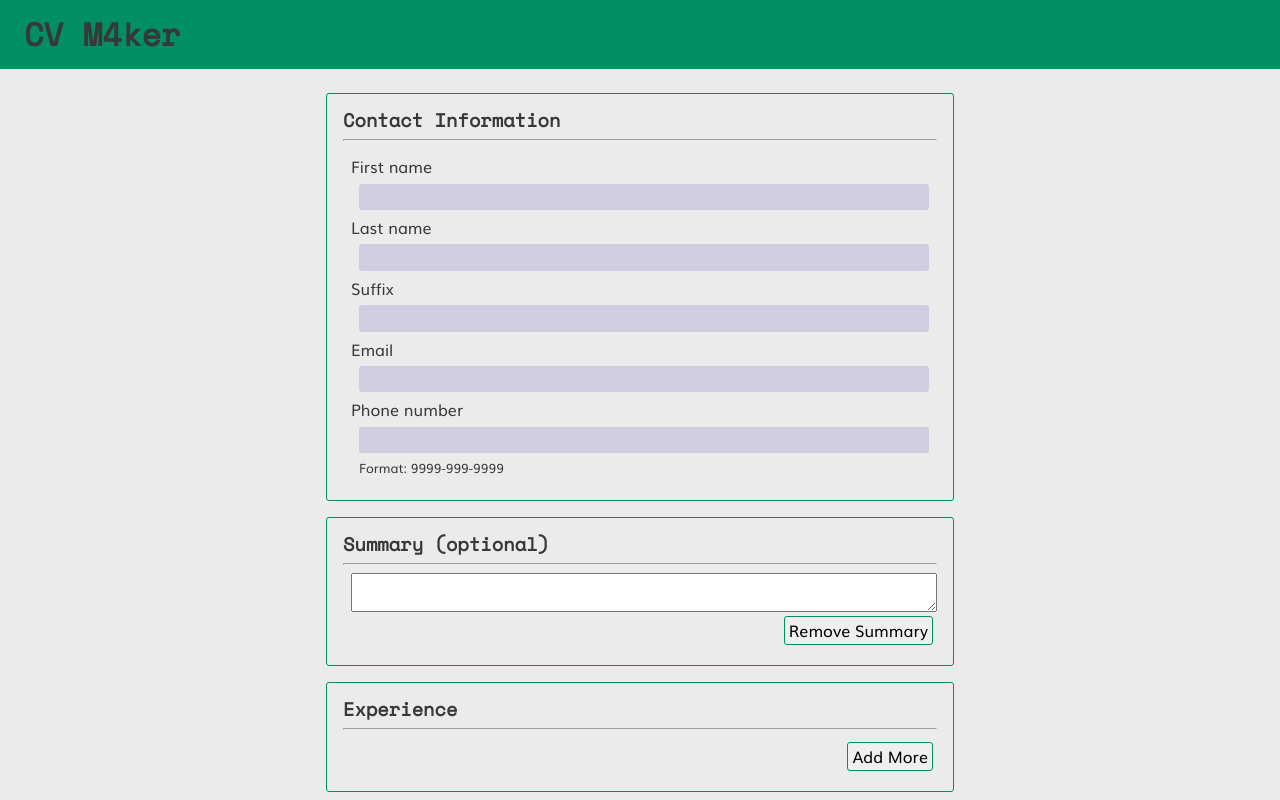
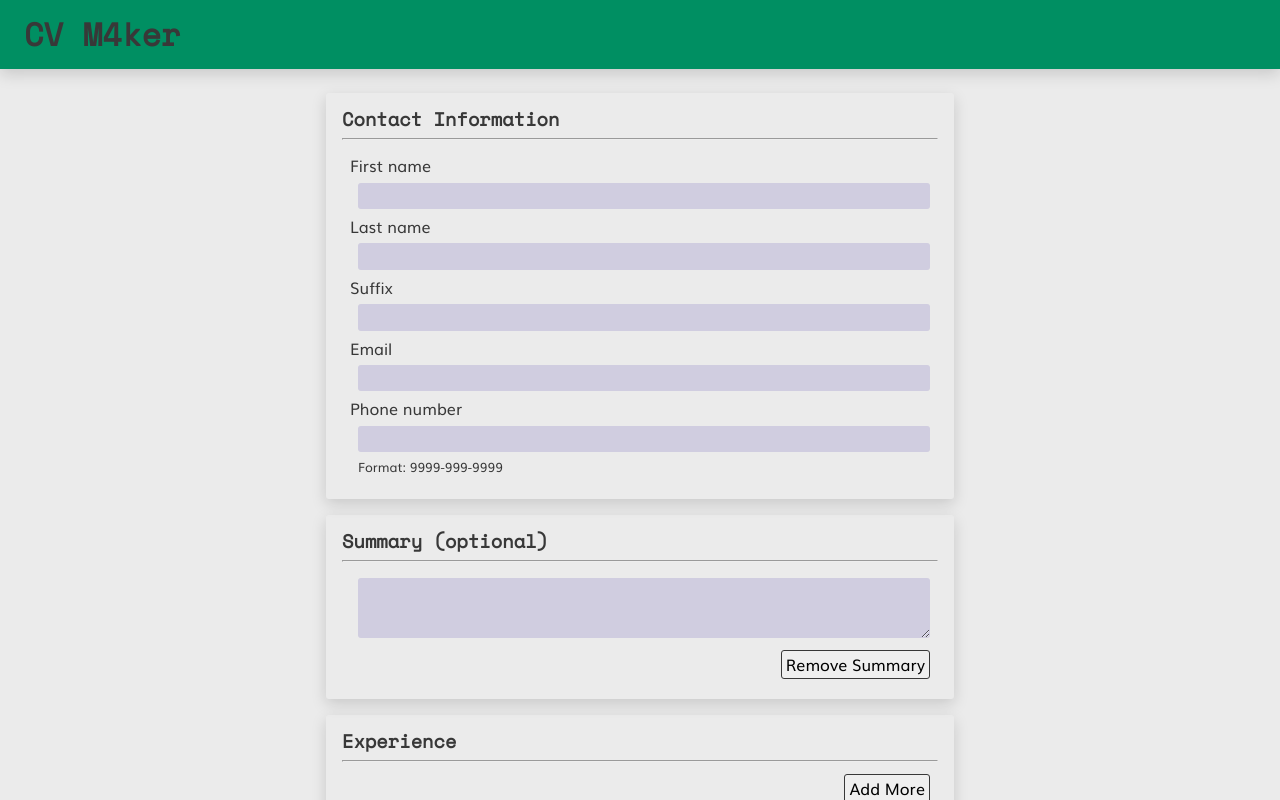
Before and after one commit to mrjgamboa/cv-project, a React (Create React App) app: page / in a window 1280 px wide. Built offline with nearby package versions, Linux system fonts and the light colour scheme.

Commit message:
commit before adding setStateV2

```diff
--- a/src/components/cv-form/CVForm.js
+++ b/src/components/cv-form/CVForm.js
@@ -52,7 +52,6 @@ class CVForm extends Component {
 
     if (section === 'contact') {
       sectionValue = this.state.contact;
-
       this.setState({
         ...this.state,
         [section]: {
@@ -60,11 +59,33 @@ class CVForm extends Component {
           [name]: value,
         },
       });
+    } else if (section === 'summary') { // turn this one into else?
+      sectionValue = this.state.summary;
+
     } else if (section === 'experience') {
       sectionValue = this.state.experience;
+    } else if (section === 'education') {
+      sectionValue = this.state.education;
     } else {
-      sectionValue = this.state.education;
+      sectionValue = this.state.skills;
     }
+    /* else
+    const id = e.target.parentElement.id;
+    const setStateV2 = (secVal) => {
+      const targetObject = (object) => object.id === id;
+      const objectIndex = secVal.findIndex(targetObject);
+      this.setState({
+        ...this.state,
+        [section]: [
+          ...secVal,
+          secVal[objectIndex] = {
+            ...secVal[objectIndex],
+            [name]: value,
+          }
+        ],
+      });
+    };
+    */
   }
 
   removeSummary = () => {
@@ -86,16 +107,16 @@ class CVForm extends Component {
 
   render() {
     const {
-      summary, contact,experience, education, data, skills,
+      summary, contact,experience, education, skills, data,
     } = this.state;
 
-    console.log(this.state.contact); // temporary console
-    console.log(experience.length, education.length) // temporary console
+    console.log(this.state); // temporary console
 
     return (
       <div>
         <form
           className={styles.CVForm}
+          id='cvM4kerForm'
           noValidate
         >
           <section id='contact'>
@@ -155,8 +176,13 @@ class CVForm extends Component {
             <hr />
             {summary.map((content, index) => {
               return (
-                <div key='content.id'>
-                  <textarea /> { /* or input that can grow */}
+                <div key={content.id} id={content.id}>
+                  <textarea
+                    form='cvM4kerForm'
+                    name='summary'
+                    value={content.text}
+                    onChange={this.handleChange}
+                  ></textarea>
                   <button
                     type='button'
                     className={styles.delete}
@@ -175,7 +201,6 @@ class CVForm extends Component {
           <section id='experience'>
             <h2>Experience</h2>
             <hr />
-            {console.log(experience)} {/*delete this*/}
             {experience.map((exp, index) => {
               return (
                 <div key={exp.id}>
--- a/src/styles/index.css
+++ b/src/styles/index.css
@@ -3,6 +3,7 @@
   --onyx: hsl(0, 0%, 22%);
   --ufoGreen: hsl(161, 100%, 28%);
   --languidLavender: hsl(249, 23%, 84%);
+  --mediumVermilion: #D45335;
 }
 
 *,
--- a/src/styles/modules/Header.module.css
+++ b/src/styles/modules/Header.module.css
@@ -1,5 +1,6 @@
 .Header {
   background-color: var(--ufoGreen);
+  box-shadow: rgba(0, 0, 0, 0.15) 0px 5px 15px 0px;
   padding: 1rem 1.5rem;
 }
 
--- a/src/styles/modules/cv-form/CVForm.module.css
+++ b/src/styles/modules/cv-form/CVForm.module.css
@@ -8,8 +8,8 @@
 }
 
 .CVForm section {
-  border: 1px solid var(--ufoGreen);
   border-radius: 3px;
+  box-shadow: rgba(0, 0, 0, 0.15) 0px 5px 15px 0px;
   margin: .5rem 0rem;
   max-width: calc(500px + 10vw);
   padding: 1rem;
@@ -35,7 +35,8 @@
   margin: .5rem 0;
 }
 
-.CVForm input {
+.CVForm input,
+.CVForm textarea {
   background-color: var(--languidLavender);
   border: 0;
   border-radius: 3px;
@@ -47,35 +48,47 @@
   padding: .25rem;
 }
 
+.CVForm textarea {
+  margin: .5rem;
+  min-height: 60px;
+  line-height: 1.4;
+  resize: vertical;
+}
+
 .CVForm small {
   margin: .5rem 0 .5rem .5rem;
 }
 
 .CVForm button {
-  border: 1px solid var(--ufoGreen);
+  border: 1px solid var(--onyx);
   border-radius: 3px;
   cursor: pointer;
   float: right;
-  margin: .25rem;
+  margin: .25rem .5rem .25rem .25rem;
   padding: .25rem;
 }
 
 .CVForm .delete {
-  margin: .25rem .25rem .25rem auto;
+  margin: .25rem .5rem .25rem auto;
 }
 
 .CVForm input:focus,
+.CVForm textarea:focus,
 .CVForm button:focus-visible {
   outline: 2px solid var(--ufoGreen);
 }
 
+.CVForm .delete:focus-visible {
+  outline: 2px solid var(--mediumVermilion);
+}
+
 .CVForm button:hover {
   background-color: var(--ufoGreen);
-  border: 1px solid var(--onyx);
+  border-color: var(--ufoGreen);
   color: var(--brightGray);
 }
 
 .CVForm .delete:hover {
-  background-color: var(--languidLavender);
-  color: var(--onyx);
+  background-color: var(--mediumVermilion);
+  border-color: var(--mediumVermilion);
 }
```
